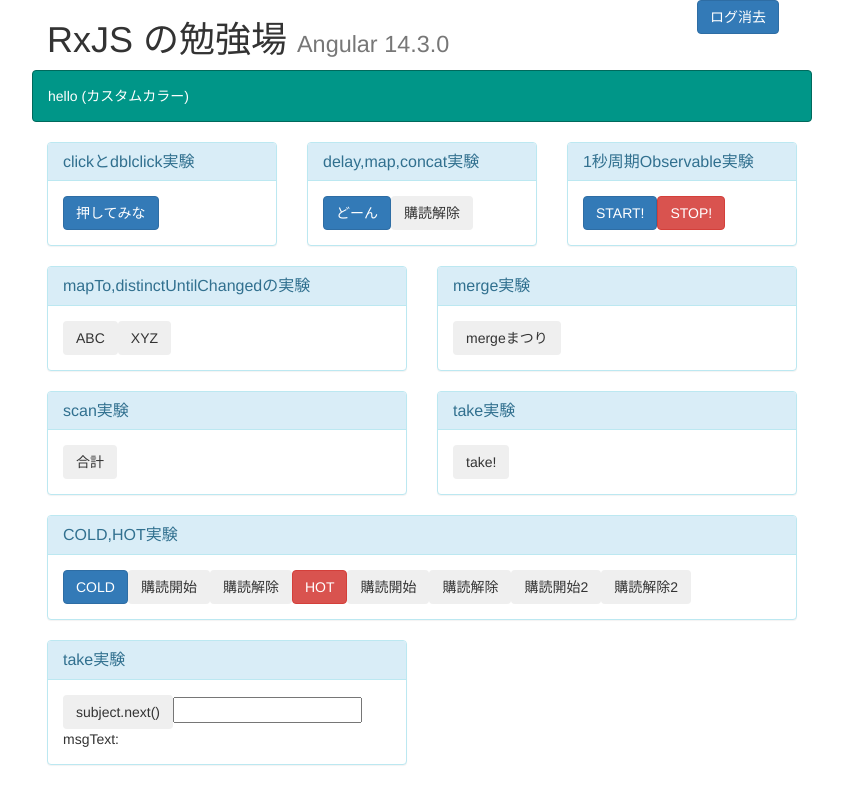
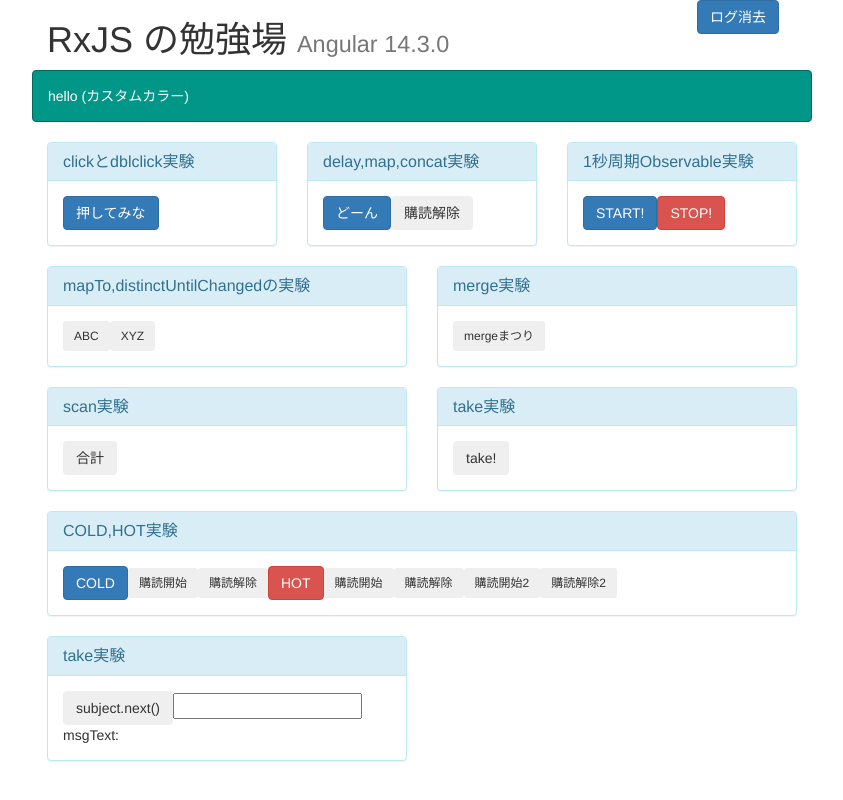
Before and after one commit to baggio4ever/rxjs-test, an Angular app: page / in a window 1280 px wide. Shown: the whole page, without its empty margins (23-866 px from the left). Built offline with nearby package versions, Linux system fonts and the light colour scheme.

Commit message:
bootstrap勉強中

```diff
--- a/src/app/app.component.html
+++ b/src/app/app.component.html
@@ -58,8 +58,8 @@
               <h4 class="panel-title">mapTo,distinctUntilChangedの実験</h4>
             </div>
             <div class="panel-body">
-              <button class="abc btn">ABC</button>
-              <button class="xyz btn">XYZ</button>
+              <button class="abc btn-sm btn">ABC</button>
+              <button class="xyz btn-sm btn">XYZ</button>
             </div>
           </div>
         </div>
@@ -70,7 +70,7 @@
               <h4 class="panel-title">merge実験</h4>
             </div>
             <div class="panel-body">
-              <button class="mergeFes btn" (click)="onMergeFes()">mergeまつり</button>
+              <button class="mergeFes btn-sm btn" (click)="onMergeFes()">mergeまつり</button>
             </div>
           </div>
         </div>
@@ -109,14 +109,14 @@
             </div>
             <div class="panel-body">
               <button class="cold_btn btn btn-primary">COLD</button>
-              <button class="btn" (click)="onSubscribe()">購読開始</button>
-              <button class="btn" (click)="onUnsubscribe()">購読解除</button>
+              <button class="btn btn-sm" (click)="onSubscribe()">購読開始</button>
+              <button class="btn btn-sm" (click)="onUnsubscribe()">購読解除</button>
 
               <button class="hot_btn btn btn-danger">HOT</button>
-              <button class="btn" (click)="onSubscribeHOT()">購読開始</button>
-              <button class="btn" (click)="onUnsubscribeHOT()">購読解除</button>
-              <button class="btn" (click)="onSubscribeHOT2()">購読開始2</button>
-              <button class="btn" (click)="onUnsubscribeHOT2()">購読解除2</button>
+              <button class="btn btn-sm" (click)="onSubscribeHOT()">購読開始</button>
+              <button class="btn btn-sm" (click)="onUnsubscribeHOT()">購読解除</button>
+              <button class="btn btn-sm" (click)="onSubscribeHOT2()">購読開始2</button>
+              <button class="btn btn-sm" (click)="onUnsubscribeHOT2()">購読解除2</button>
             </div>
           </div>
         </div>
@@ -137,8 +137,8 @@
         </div>
       </div>
     </div>
+
     <div class="col-xs-4">
-
       <div class="row">
         <ol>
           <li *ngFor="let m of messages">[{{m.time}}] <strong>{{m.msg}}</strong></li>
```
